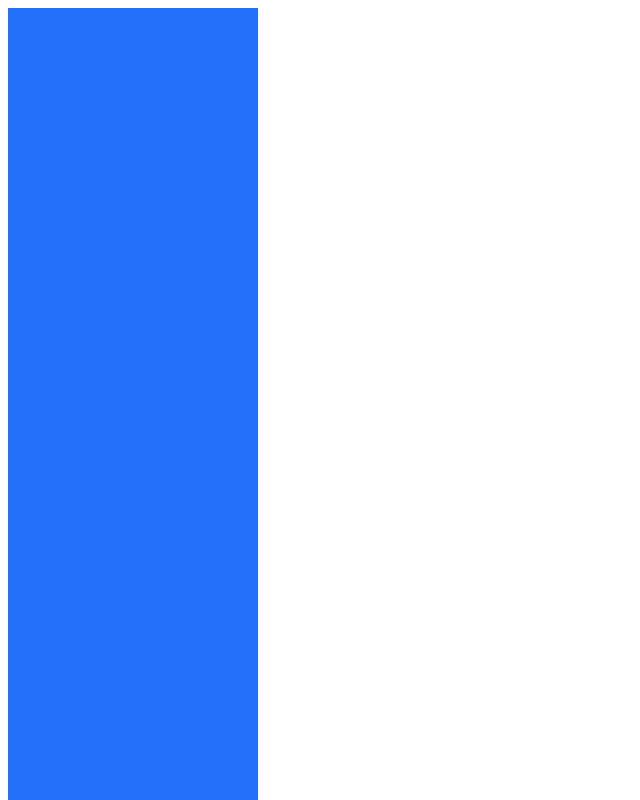
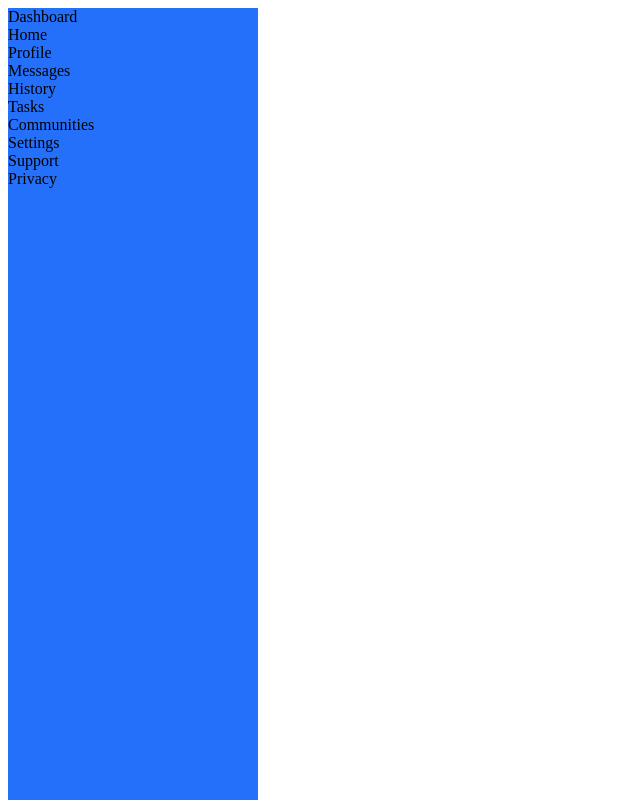
Before and after one commit to matman89/GridExercise, a plain HTML site: page index.html in a window 1280 px wide. Shown: the top 800 px of the page, without its empty margins (0-640 px from the left). Drawn offline with Linux system fonts and the light colour scheme.

Commit message:
Begin Left BarHTML

```diff
--- a/index.html
+++ b/index.html
@@ -12,6 +12,48 @@
 <body>
 
 <div class="left_side">
+    <div class="left_bar_dashboard">
+        <div class="dashboard_icon"></div>
+        <div class="dashboard">Dashboard</div>
+    </div>
+    <div class="left_bar_first_filler"></div>
+    <div class="left_bar_home">
+        <div class="home_icon"></div>
+        <div class="home">Home</div>
+    </div>
+    <div class="left_bar_profile">
+        <div class="profile_icon"></div>
+        <div class="profile">Profile</div>
+    </div>
+    <div class="left_bar_messages">
+        <div class="messages_icon"></div>
+        <div class="messages">Messages</div>
+    </div>
+    <div class="left_bar_history">
+        <div class="history_icon"></div>
+        <div class="history">History</div>
+    </div>
+    <div class="left_bar_tasks">
+        <div class="tasks_icon"></div>
+        <div class="tasks">Tasks</div>
+    </div>
+    <div class="left_bar_communities">
+        <div class="communities_icon"></div>
+        <div class="communities">Communities</div>
+    </div>
+    <div class="left_bar_second_filler"></div>
+    <div class="left_bar_settings">
+        <div class="settings_icon"></div>
+        <div class="settings">Settings</div>
+    </div>
+    <div class="left_bar_support">
+        <div class="support_icon"></div>
+        <div class="support">Support</div>
+    </div>
+    <div class="left_bar_privacy">
+        <div class="privacy_icon"></div>
+        <div class="privacy">Privacy</div>
+    </div>
 </div>
 
 
```
Also changed, not shown: script.js (added).
